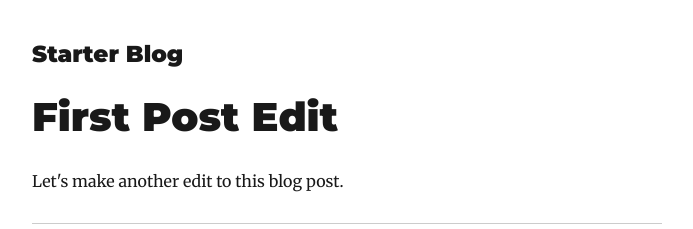
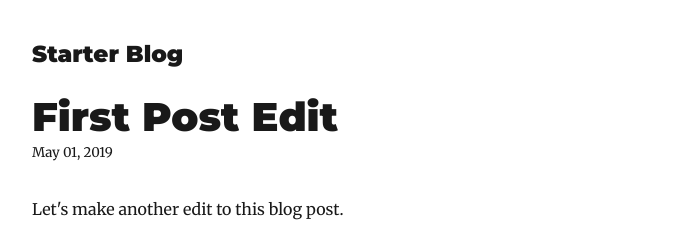
Before and after one commit to Drewble0/woodblog, a Gatsby site: page /real-post/ in a window 1280 px wide. Shown: the top 229 px of the page, without its empty margins (293-986 px from the left). Built offline with nearby package versions, Linux system fonts and the light colour scheme; Gatsby itself is replaced by a stand-in of ours; some packages are replaced by stand-ins of ours.

Commit message:
Change blog post to add date

```diff
--- a/content/blog/real-post/index.md
+++ b/content/blog/real-post/index.md
@@ -1,5 +1,6 @@
 ---
 title: First Post Edit
+date: "2019-05-01T22:12:03.284Z"
 ---
 
 Let's make another edit to this blog post.
```
